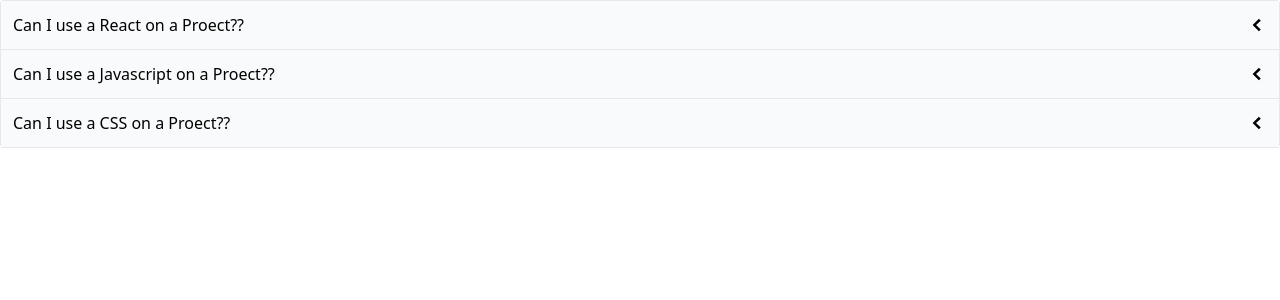
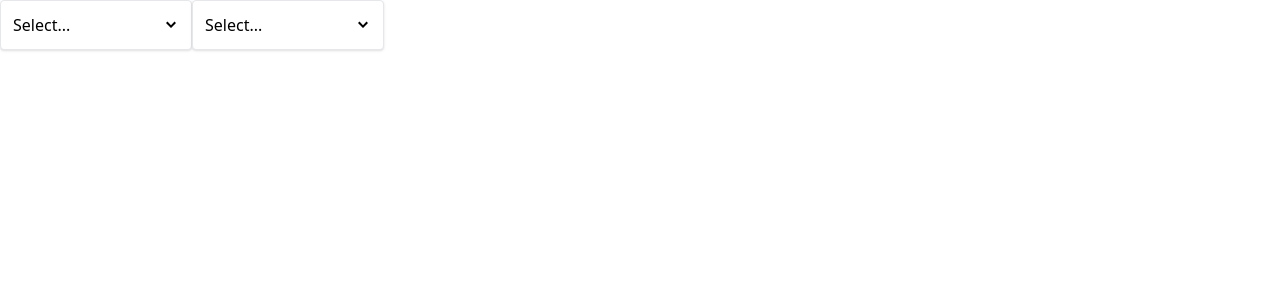
Before and after one commit to aayushi28/Component-development, a React (Create React App) app: page / in a window 1280 px wide. Shown: the top 300 px of the page. Built offline with nearby package versions, Linux system fonts and the light colour scheme.

Commit message:
added new files dropdown and panel

```diff
--- a/src/App.js
+++ b/src/App.js
@@ -1,27 +1,34 @@
-import Accordion from "./Component/Accordion";
-function App(){
-    const items = [
+import { useState } from "react";
+import Dropdown from "./Component/Dropdown";
+function App() {
+  const [selection, setSelection] = useState(null);
+  const handleSelect = (option) => {
+    setSelection(option);
+  };
+  const options = [
     {
-            id:'nn',
-            label:'Can I use a React on a Proect??',
-            content: 'Yes ofcourse, you can do anything. You can use React on any Project you want!!!'
+      label: "Red",
+      value: "red",
     },
     {
-            id:'nm',
-            label:'Can I use a Javascript on a Proect??',
-            content: 'Yes ofcourse, you can do anything. You can use Javascript on any Project you want!!!'
+      label: "White",
+      value: "white",
     },
     {
-            id:'nb',
-            label:'Can I use a CSS on a Proect??',
-            content: 'Yes ofcourse, you can do anything. You can use CSS on any Project you want!!!'
-        }
-    ]
-    return(
-        <div>
-            <Accordion items={items}/>
+      label: "Green",
+      value: "green",
+    },
+    {
+      label: "Blue",
+      value: "blue",
+    },
+  ];
+  return (
+    <div className="flex">
+      <Dropdown options={options} value={selection} onChange={handleSelect} />
+      <Dropdown options={options} value={selection} onChange={handleSelect} />
     </div>
-    )
+  );
 }
 
 export default App;
--- /dev/null
+++ b/src/Component/Dropdown.js
@@ -0,0 +1,46 @@
+import { useState } from "react";
+import { GoChevronDown } from "react-icons/go";
+import Panel from "./Panel";
+function Dropdown({ options, value, onChange }) {
+  const [isOpen, setIsOpen] = useState(false);
+  const handleClick = () => {
+    setIsOpen(!isOpen);
+  };
+  const handleOptionClick = (option) => {
+    setIsOpen(false);
+    onChange(option);
+  };
+  const renderedOptions = options.map((option) => {
+    return (
+      <div
+        className="hover:bg-sky-100 rounded cursor-pointer p-1"
+        onClick={() => handleOptionClick(option)}
+        key={option.value}
+      >
+        {option.label}
+      </div>
+    );
+  });
+  // let content = "Select...";
+  // if(selection){
+  //     content = selection.label;
+  // }
+  return (
+    <div className="w-48 relative">
+      <Panel
+        className=" flex justify-between items-center cursor-pointer"
+        onClick={handleClick}
+      >
+        {value?.label || "Select..."}
+        <GoChevronDown />
+      </Panel>
+      {isOpen && (
+        <Panel className="absolute top-full">
+          {renderedOptions}{" "}
+        </Panel>
+      )}
+    </div>
+  );
+}
+
+export default Dropdown;
--- /dev/null
+++ b/src/Component/Panel.js
@@ -0,0 +1,10 @@
+import classNames from "classnames";
+function Panel({children, className, ...rest}){
+    const finalClassNames = classNames(
+        'border rounded p-3 shadow bg-white w-full', className);
+    return(<div {...rest} className = {finalClassNames}>
+        {children}
+    </div>)
+}
+
+export default Panel;
--- /dev/null
+++ b/src/pages/AccordionPage.js
@@ -0,0 +1,27 @@
+import Accordion from "../Component/Accordion";
+function AccordionPage(){
+    const items = [
+        {
+            id:'nn',
+            label:'Can I use a React on a Proect??',
+            content: 'Yes ofcourse, you can do anything. You can use React on any Project you want!!!'
+        },
+        {
+            id:'nm',
+            label:'Can I use a Javascript on a Proect??',
+            content: 'Yes ofcourse, you can do anything. You can use Javascript on any Project you want!!!'
+        },
+        {
+            id:'nb',
+            label:'Can I use a CSS on a Proect??',
+            content: 'Yes ofcourse, you can do anything. You can use CSS on any Project you want!!!'
+        }
+    ]
+    return(
+        <div>
+            <Accordion items={items}/>
+        </div>
+    )
+}
+
+export default AccordionPage;
```
Also changed, not shown: src/pages/ButtonPage.js (+27 -11 lines). Lines whose indentation alone changed are shown as unchanged.
